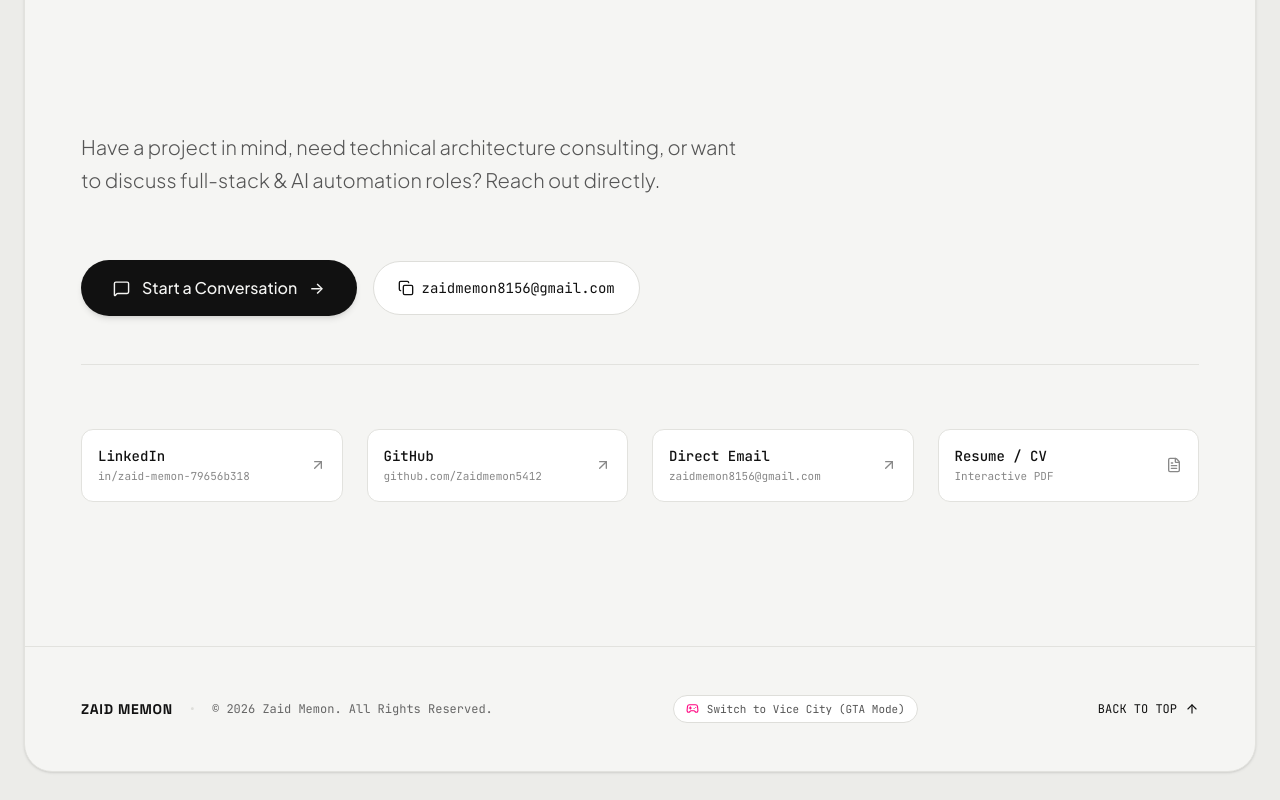
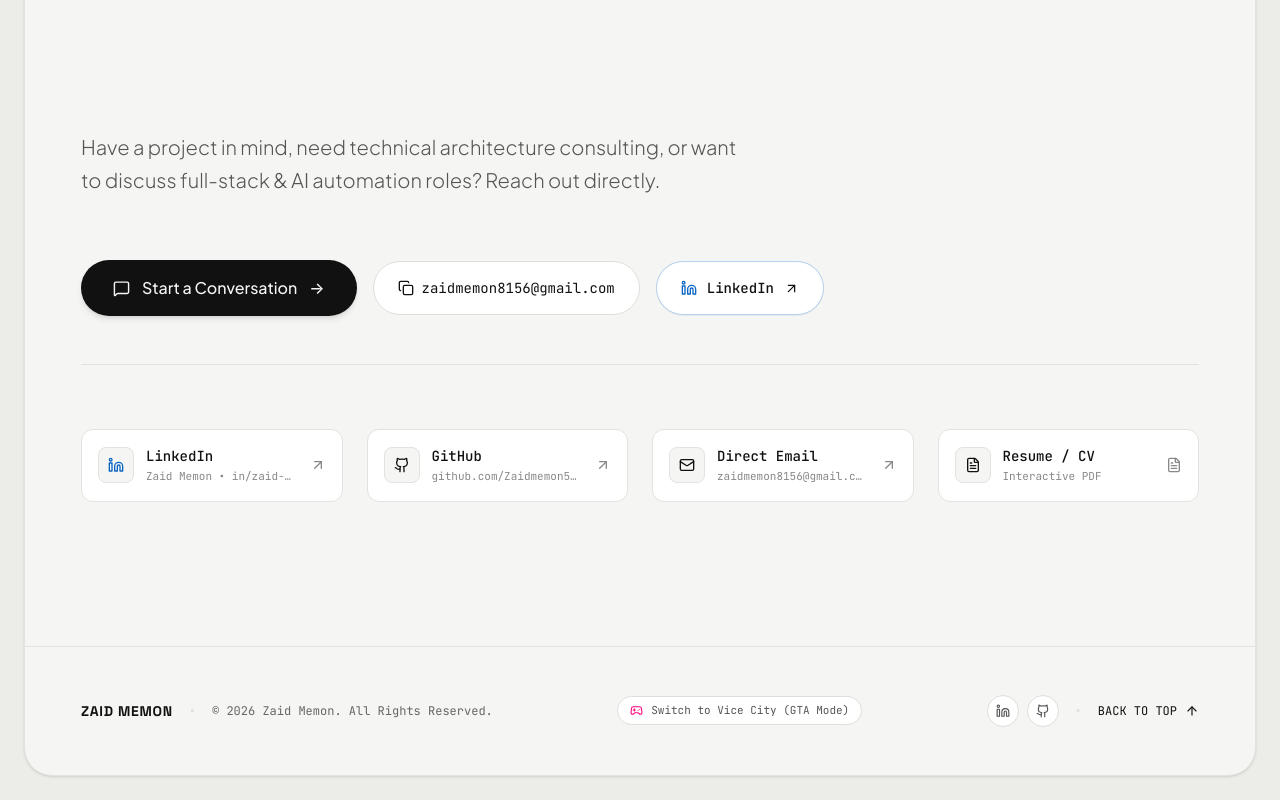
Before and after one commit to Zaidmemon5412/portfolio, a React (Vite) app: page / in a window 1280 px wide. Shown: the part 7894-8694 px from the top of the page. Built offline with nearby package versions, Linux system fonts and the light colour scheme.

Commit message:
feat: highlight LinkedIn profile in Contact section and Footer

```diff
--- a/src/components/layout/Footer.jsx
+++ b/src/components/layout/Footer.jsx
@@ -1,5 +1,7 @@
 import React from 'react';
 import { ArrowUp, Gamepad2 } from 'lucide-react';
+import { LinkedinIcon, GithubIcon } from '../ui/Icons';
+import { CONTACT_INFO } from '../../data/certificates';
 import { useCursor } from '../../hooks/useCursor';
 import { useGameState } from '../../hooks/useGameState';
 
@@ -44,7 +46,35 @@ export default function Footer() {
           <span>Switch to Vice City (GTA Mode)</span>
         </button>
 
-        {/* Right: Scroll to Top */}
+        {/* Right: Quick Socials & Scroll to Top */}
+        <div className="flex items-center gap-4">
+          <div className="flex items-center gap-2">
+            <a
+              href={CONTACT_INFO.linkedinUrl}
+              target="_blank"
+              rel="noopener noreferrer"
+              aria-label="Zaid Memon LinkedIn Profile"
+              onMouseEnter={() => setCursor && setCursor('pointer')}
+              onMouseLeave={resetCursor}
+              className="p-2 rounded-full border border-[#DEDEDA] bg-[#FFFFFF] text-[#555555] hover:text-[#0A66C2] hover:border-[#0A66C2] transition-colors"
+            >
+              <LinkedinIcon size={14} />
+            </a>
+            <a
+              href={CONTACT_INFO.githubUrl}
+              target="_blank"
+              rel="noopener noreferrer"
+              aria-label="Zaid Memon GitHub Profile"
+              onMouseEnter={() => setCursor && setCursor('pointer')}
+              onMouseLeave={resetCursor}
+              className="p-2 rounded-full border border-[#DEDEDA] bg-[#FFFFFF] text-[#555555] hover:text-[#111111] hover:border-[#111111] transition-colors"
+            >
+              <GithubIcon size={14} />
+            </a>
+          </div>
+
+          <span className="text-[#DEDEDA]">•</span>
+
           <button
             onClick={scrollToTop}
             onMouseEnter={() => setCursor && setCursor('pointer')}
@@ -54,6 +84,7 @@ export default function Footer() {
             <span>BACK TO TOP</span>
             <ArrowUp size={14} className="transform group-hover:-translate-y-0.5 transition-transform" />
           </button>
+        </div>
 
       </div>
     </footer>
--- a/src/components/sections/Contact.jsx
+++ b/src/components/sections/Contact.jsx
@@ -1,8 +1,9 @@
 import React, { useState, useRef, useLayoutEffect } from 'react';
-import { ArrowUpRight, Copy, Check, FileText, Send, MessageSquare, X } from 'lucide-react';
+import { ArrowUpRight, Copy, Check, FileText, Send, MessageSquare, X, Mail } from 'lucide-react';
 import confetti from 'canvas-confetti';
 import gsap from 'gsap';
 import { ScrollTrigger } from 'gsap/ScrollTrigger';
+import { LinkedinIcon, GithubIcon } from '../ui/Icons';
 import { useCursor } from '../../hooks/useCursor';
 import { useGameState } from '../../hooks/useGameState';
 import { CONTACT_INFO } from '../../data/certificates';
@@ -103,10 +104,34 @@ export default function Contact() {
   };
 
   const socialLinks = [
-    { label: 'LinkedIn', sub: CONTACT_INFO.linkedinHandle, href: CONTACT_INFO.linkedinUrl },
-    { label: 'GitHub', sub: CONTACT_INFO.githubHandle, href: CONTACT_INFO.githubUrl },
-    { label: 'Direct Email', sub: email, href: `mailto:${email}` },
-    { label: 'Resume / CV', sub: 'Interactive PDF', onClick: openResumeModal },
+    {
+      label: 'LinkedIn',
+      sub: 'Zaid Memon • in/zaid-memon-79656b318',
+      href: CONTACT_INFO.linkedinUrl,
+      icon: LinkedinIcon,
+      iconColor: 'text-[#0A66C2]',
+    },
+    {
+      label: 'GitHub',
+      sub: CONTACT_INFO.githubHandle,
+      href: CONTACT_INFO.githubUrl,
+      icon: GithubIcon,
+      iconColor: 'text-[#111111]',
+    },
+    {
+      label: 'Direct Email',
+      sub: email,
+      href: `mailto:${email}`,
+      icon: Mail,
+      iconColor: 'text-[#111111]',
+    },
+    {
+      label: 'Resume / CV',
+      sub: 'Interactive PDF',
+      onClick: openResumeModal,
+      icon: FileText,
+      iconColor: 'text-[#111111]',
+    },
   ];
 
   return (
@@ -179,6 +204,19 @@ export default function Contact() {
             {copied ? <Check size={16} className="text-[#55D98B]" /> : <Copy size={16} />}
             <span>{copied ? 'Copied to Clipboard!' : email}</span>
           </button>
+
+          <a
+            href={CONTACT_INFO.linkedinUrl}
+            target="_blank"
+            rel="noopener noreferrer"
+            onMouseEnter={() => setCursor && setCursor('pointer')}
+            onMouseLeave={resetCursor}
+            className="inline-flex items-center gap-2.5 px-6 py-4 rounded-full border border-[#0A66C2]/30 bg-[#FFFFFF] text-[#111111] hover:border-[#0A66C2] hover:bg-[#0A66C2] hover:text-white text-sm font-mono font-medium transition-all duration-200 group shadow-2xs"
+          >
+            <LinkedinIcon size={16} className="text-[#0A66C2] group-hover:text-white transition-colors" />
+            <span>LinkedIn</span>
+            <ArrowUpRight size={15} className="transform group-hover:translate-x-0.5 group-hover:-translate-y-0.5 transition-transform" />
+          </a>
         </div>
 
         {/* Interactive Inline Message Composer */}
@@ -288,19 +326,25 @@ export default function Contact() {
 
         {/* Minimal Social & Direct Links Grid */}
         <div className="pt-16 border-t border-[#E2E2DE] grid grid-cols-1 sm:grid-cols-2 lg:grid-cols-4 gap-6">
-          {socialLinks.map((social) =>
-            social.onClick ? (
+          {socialLinks.map((social) => {
+            const IconComp = social.icon;
+            return social.onClick ? (
               <button
                 key={social.label}
                 type="button"
                 onClick={social.onClick}
                 onMouseEnter={() => setCursor && setCursor('pointer')}
                 onMouseLeave={resetCursor}
-                className="p-4 rounded-xl border border-[#E2E2DE] bg-[#FFFFFF] hover:bg-[#ECECE9] transition-colors flex items-center justify-between group text-left cursor-pointer"
+                className="p-4 rounded-xl border border-[#E2E2DE] bg-[#FFFFFF] hover:bg-[#ECECE9] transition-colors flex items-center justify-between gap-3 group text-left cursor-pointer"
               >
-                <div>
-                  <span className="text-sm font-mono font-medium text-[#111111] block">{social.label}</span>
-                  <span className="text-[11px] font-mono text-[#888888] block mt-0.5 truncate">{social.sub}</span>
+                <div className="flex items-center gap-3 min-w-0">
+                  <div className="w-9 h-9 rounded-lg bg-[#F5F5F3] border border-[#E2E2DE] flex items-center justify-center shrink-0">
+                    <IconComp size={16} className={social.iconColor || 'text-[#111111]'} />
+                  </div>
+                  <div className="min-w-0">
+                    <span className="text-sm font-mono font-medium text-[#111111] block">{social.label}</span>
+                    <span className="text-[11px] font-mono text-[#888888] block mt-0.5 truncate">{social.sub}</span>
+                  </div>
                 </div>
                 <FileText size={16} className="text-[#888888] group-hover:text-[#111111] transition-colors shrink-0" />
               </button>
@@ -309,19 +353,24 @@ export default function Contact() {
                 key={social.label}
                 href={social.href}
                 target={social.href.startsWith('mailto:') ? undefined : '_blank'}
-                rel={social.href.startsWith('mailto:') ? undefined : 'noreferrer'}
+                rel={social.href.startsWith('mailto:') ? undefined : 'noopener noreferrer'}
                 onMouseEnter={() => setCursor && setCursor('pointer')}
                 onMouseLeave={resetCursor}
-                className="p-4 rounded-xl border border-[#E2E2DE] bg-[#FFFFFF] hover:bg-[#ECECE9] transition-colors flex items-center justify-between group"
+                className="p-4 rounded-xl border border-[#E2E2DE] bg-[#FFFFFF] hover:bg-[#ECECE9] transition-colors flex items-center justify-between gap-3 group"
               >
-                <div className="min-w-0 pr-2">
-                  <span className="text-sm font-mono font-medium text-[#111111] block">{social.label}</span>
-                  <span className="text-[11px] font-mono text-[#888888] block mt-0.5 truncate">{social.sub}</span>
+                <div className="flex items-center gap-3 min-w-0">
+                  <div className="w-9 h-9 rounded-lg bg-[#F5F5F3] border border-[#E2E2DE] flex items-center justify-center shrink-0">
+                    <IconComp size={16} className={social.iconColor || 'text-[#111111]'} />
+                  </div>
+                  <div className="min-w-0">
+                    <span className="text-sm font-mono font-medium text-[#111111] block">{social.label}</span>
+                    <span className="text-[11px] font-mono text-[#888888] block mt-0.5 truncate">{social.sub}</span>
+                  </div>
                 </div>
                 <ArrowUpRight size={16} className="text-[#888888] group-hover:text-[#111111] transform group-hover:translate-x-0.5 group-hover:-translate-y-0.5 transition-all shrink-0" />
               </a>
-            )
-          )}
+            );
+          })}
         </div>
       </div>
     </section>
```
Lines whose indentation alone changed are shown as unchanged.
